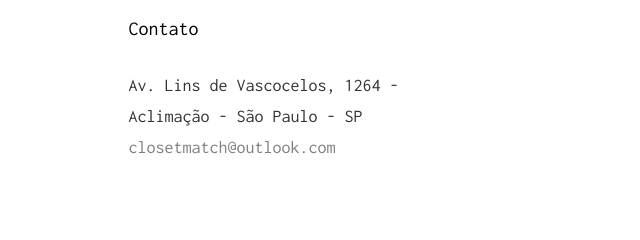
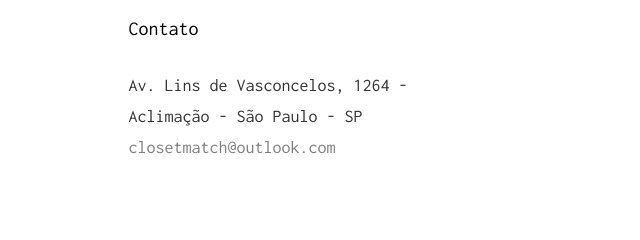
Before and after one commit to closetmatch/closetmatch, a plain HTML site: page blog.html in a window 1280 px wide. Shown: the part 4753-4993 px from the top of the page, 624-1264 px from the left. Drawn offline with Linux system fonts and the light colour scheme; files whose address does not match are found by name.

Commit message:
Update blog.html

```diff
--- a/blog.html
+++ b/blog.html
@@ -300,7 +300,7 @@
 				<div class="col-md-4 col-md-push-1 fh5co-widget">
 					<h4>Contato</h4>
 					<ul class="fh5co-footer-links">
-						<li>Av. Lins de Vascocelos, 1264 -  <br> Aclimação - São Paulo - SP</li>
+						<li>Av. Lins de Vasconcelos, 1264 -  <br> Aclimação - São Paulo - SP</li>
 						<li><a href="mailto:info@yoursite.com">closetmatch@outlook.com</a></li>
 					</ul>
 				</div>
```
